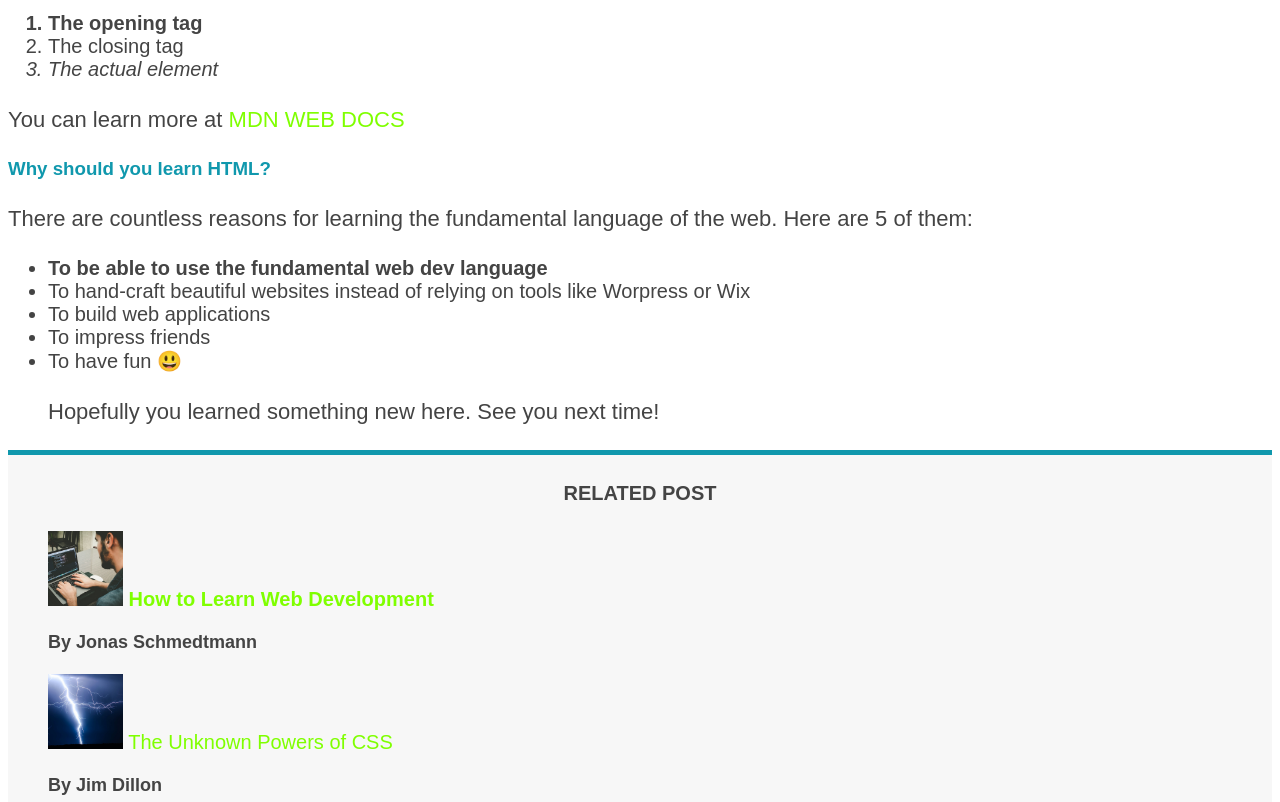
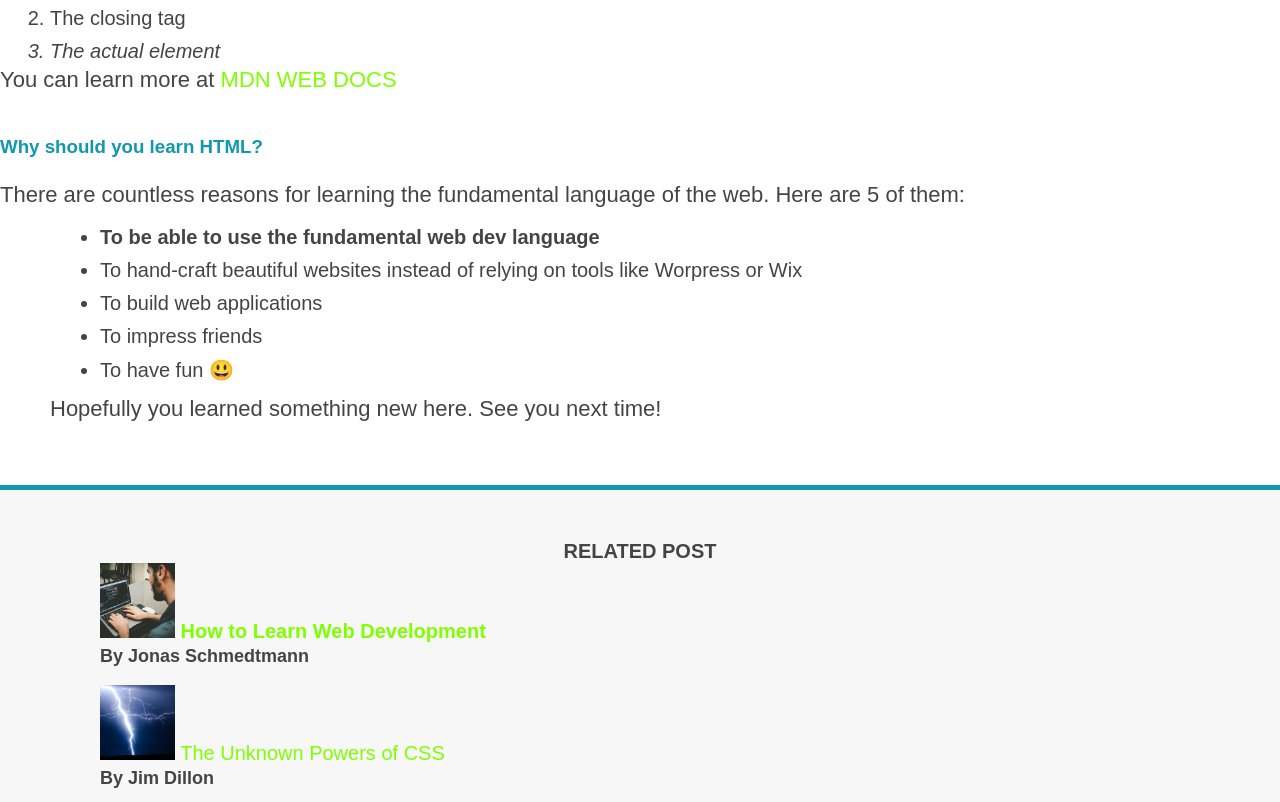
Before and after one commit to faridkarim05/code_magazine, a plain HTML site: page index.html in a window 1280 px wide. Shown: the part 999-1801 px from the top of the page. Drawn offline with Linux system fonts and the light colour scheme; a script that the page names is missing.

Commit message:
margin add

```diff
--- a/index.html
+++ b/index.html
@@ -33,7 +33,7 @@
 
     </header>
       <article>
-    <header>
+    <header class="post-header">
     <h2>The Basic Language of the Web: HTML</h2>
 
     <img
--- a/style.css
+++ b/style.css
@@ -1,6 +1,8 @@
-/* {
-  border-top: 10px solid #1098ad;
-}*/
+* {
+  /* border-top: 10px solid #1098ad;  */
+  margin: 0px;
+  padding: 0px;
+}
 
 body {
   color: #444;
@@ -10,15 +12,31 @@ body {
 .main-header {
   background-color: #f7f7f7;
   padding: 20px;
-  padding-right: 40px;
-  padding-left: 40px;
+  /* padding-right: 40px;
+  padding-left: 40px; */
   padding: 20px 40px;
+  margin-bottom: 60px;
+}
+
+nav {
+  font-size: 18px;
+}
+
+article {
+  margin-bottom: 60px;
+}
+
+.post-header {
+  margin-bottom: 40px;
 }
 
 aside {
   background-color: #f7f7f7;
   border-top: 5px solid #1098ad;
   border-bottom: 5px solid #1098ad;
+  /* padding-top: 50px;
+  padding-bottom: 50px; */
+  padding: 50px 0;
 }
 
 h1,
@@ -35,11 +53,14 @@ h1 {
 
 h2 {
   font-size: 40px;
+  margin-bottom: 30px;
 }
 
 h3 {
   font-size: 30;
   color: #1098ad;
+  margin-bottom: 20px;
+  margin-top: 40px;
 }
 
 h4 {
@@ -50,12 +71,23 @@ h4 {
 
 p {
   font-size: 22px;
+  line-height: 1.5;
+  margin-bottom: 15px;
+}
 
-  line-height: 1.5;
+ul,
+li {
+  margin-left: 50px;
+  margin-bottom: 20px;
 }
 
 li {
   font-size: 20px;
+  margin-bottom: 10px;
+}
+
+li:last-child {
+  margin-bottom: 0px;
 }
 
 /* footer p {
@@ -151,7 +183,3 @@ footer p {
 /* nav a:link {
   font-size: 18px;
 } */
-
-nav {
-  font-size: 18px;
-}
```
